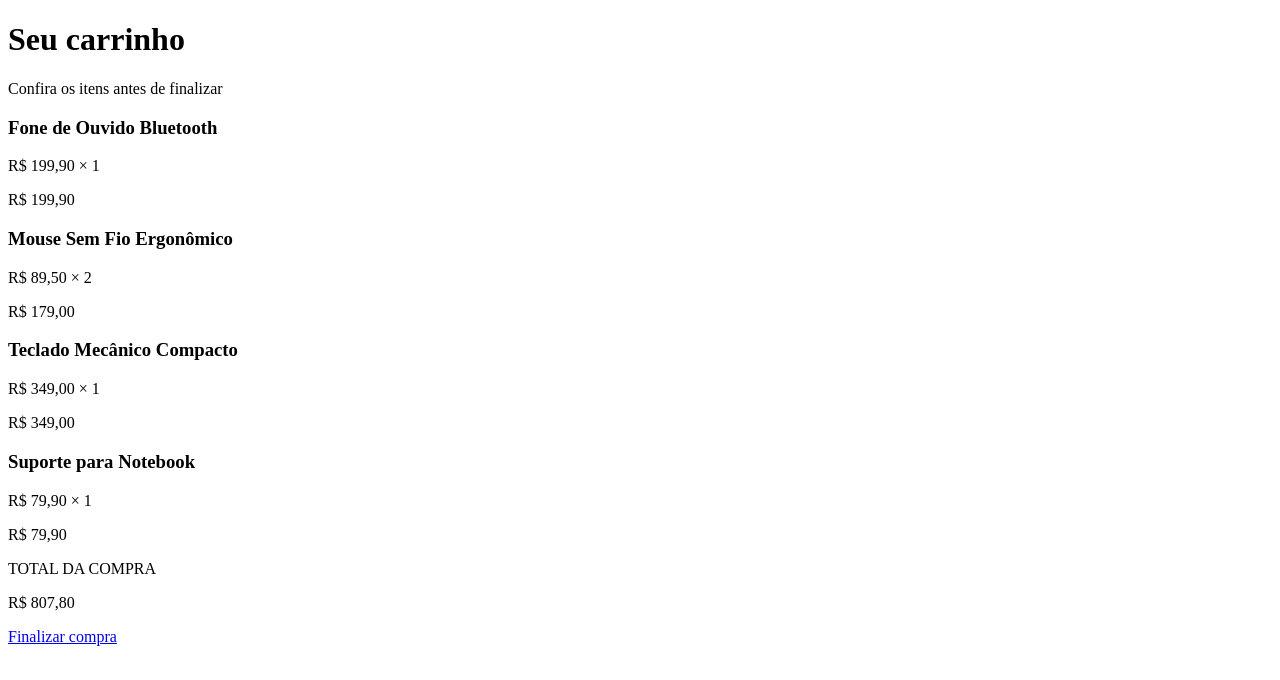
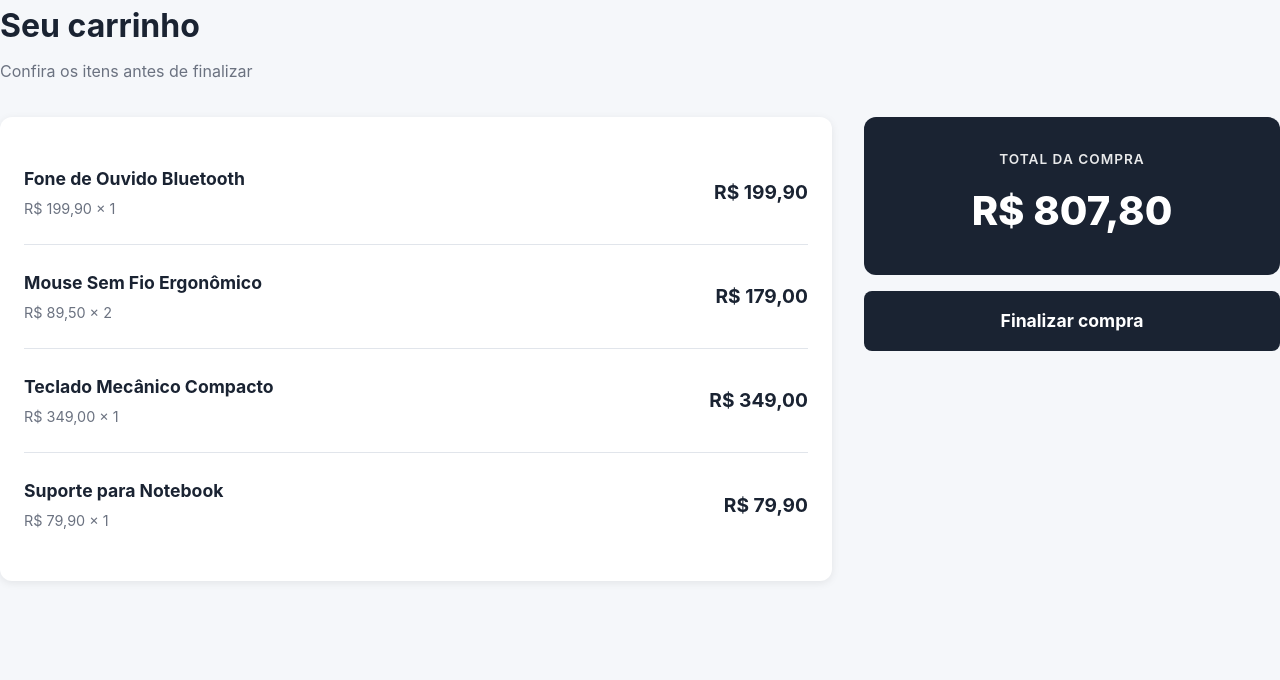
Before and after one commit to Betsy-hm/Smart-Cart-react, a React (Vite) app: page / in a window 1280 px wide. Shown: the top 680 px of the page. Built offline with nearby package versions, Linux system fonts and the light colour scheme.

Commit message:
implementa estilos principais da aplicacao

```diff
--- a/src/assets/styles/index.css
+++ b/src/assets/styles/index.css
@@ -0,0 +1,487 @@
+/* ========================================
+   SMARTCART - ESTILOS COERENTES
+   ======================================== */
+
+:root {
+  --azul-escuro: #1a2332;
+  --azul-medio: #2d3e50;
+  --azul-claro: #3d5166;
+  --ciano: #00b4d8;
+  --ciano-hover: #0096b7;
+  --branco: #ffffff;
+  --cinza-fundo: #f5f7fa;
+  --cinza-borda: #e1e5eb;
+  --cinza-texto: #6b7280;
+  --cinza-escuro: #374151;
+  --verde-sucesso: #10b981;
+  --vermelho-erro: #ef4444;
+  --sombra: 0 2px 8px rgba(0, 0, 0, 0.08);
+  --sombra-forte: 0 8px 24px rgba(0, 0, 0, 0.12);
+}
+
+* {
+  margin: 0;
+  padding: 0;
+  box-sizing: border-box;
+}
+
+body {
+  font-family: -apple-system, BlinkMacSystemFont, 'Segoe UI', Roboto, sans-serif;
+  background-color: var(--cinza-fundo);
+  color: var(--cinza-escuro);
+  line-height: 1.6;
+}
+
+/* ========================================
+   LAYOUT BASE
+   ======================================== */
+
+.app-container {
+  min-height: 100vh;
+  display: flex;
+  flex-direction: column;
+}
+
+.main-content {
+  flex: 1;
+  max-width: 1200px;
+  margin: 0 auto;
+  padding: 2rem;
+  width: 100%;
+}
+
+/* ========================================
+   HEADER
+   ======================================== */
+
+.header {
+  background: var(--azul-escuro);
+  padding: 1.5rem 2rem;
+  display: flex;
+  align-items: center;
+  gap: 1rem;
+}
+
+.header-logo {
+  width: 50px;
+  height: 50px;
+}
+
+.header-titulo {
+  color: var(--branco);
+  font-size: 1.8rem;
+  font-weight: 700;
+}
+
+.header-descricao {
+  color: var(--branco);
+  font-size: 0.9rem;
+  opacity: 0.9;
+  margin-left: auto;
+  max-width: 400px;
+  text-align: right;
+}
+
+/* ========================================
+   STEPPER DE PROGRESSO
+   ======================================== */
+
+.stepper {
+  background: var(--branco);
+  padding: 1.5rem 2rem;
+  border-bottom: 1px solid var(--cinza-borda);
+}
+
+.stepper-container {
+  max-width: 1200px;
+  margin: 0 auto;
+  display: flex;
+  justify-content: space-between;
+  align-items: center;
+}
+
+.stepper-item {
+  display: flex;
+  flex-direction: column;
+  align-items: center;
+  gap: 0.5rem;
+  flex: 1;
+}
+
+.stepper-icon {
+  width: 40px;
+  height: 40px;
+  border-radius: 50%;
+  background: var(--cinza-borda);
+  color: var(--cinza-texto);
+  display: flex;
+  align-items: center;
+  justify-content: center;
+  font-weight: 700;
+  font-size: 1.1rem;
+}
+
+.stepper-item.ativo .stepper-icon {
+  background: var(--ciano);
+  color: var(--branco);
+}
+
+.stepper-item.concluido .stepper-icon {
+  background: var(--verde-sucesso);
+  color: var(--branco);
+}
+
+.stepper-label {
+  font-size: 0.85rem;
+  color: var(--cinza-texto);
+  font-weight: 500;
+}
+
+.stepper-item.ativo .stepper-label {
+  color: var(--azul-escuro);
+  font-weight: 700;
+}
+
+/* ========================================
+   PÁGINAS - HEADER
+   ======================================== */
+
+.page-header {
+  margin-bottom: 2rem;
+}
+
+.page-header h1 {
+  font-size: 2rem;
+  color: var(--azul-escuro);
+  margin-bottom: 0.5rem;
+}
+
+.page-subtitle {
+  color: var(--cinza-texto);
+  font-size: 1rem;
+}
+
+/* ========================================
+   CARRINHO
+   ======================================== */
+
+.carrinho-content {
+  display: grid;
+  grid-template-columns: 2fr 1fr;
+  gap: 2rem;
+  align-items: start;
+}
+
+.carrinho-lista {
+  background: var(--branco);
+  border-radius: 12px;
+  padding: 1.5rem;
+  box-shadow: var(--sombra);
+}
+
+.item-carrinho {
+  display: flex;
+  justify-content: space-between;
+  align-items: center;
+  padding: 1.5rem 0;
+  border-bottom: 1px solid var(--cinza-borda);
+}
+
+.item-carrinho:last-child {
+  border-bottom: none;
+}
+
+.item-info h3 {
+  font-size: 1.1rem;
+  color: var(--azul-escuro);
+  margin-bottom: 0.25rem;
+}
+
+.item-preco {
+  color: var(--cinza-texto);
+  font-size: 0.9rem;
+}
+
+.item-subtotal {
+  font-size: 1.2rem;
+  font-weight: 700;
+  color: var(--azul-escuro);
+}
+
+.carrinho-resumo {
+  display: flex;
+  flex-direction: column;
+  gap: 1rem;
+}
+
+.resumo-compra {
+  background: var(--azul-escuro);
+  color: var(--branco);
+  padding: 2rem;
+  border-radius: 12px;
+  text-align: center;
+}
+
+.resumo-label {
+  font-size: 0.85rem;
+  font-weight: 600;
+  letter-spacing: 1px;
+  margin-bottom: 0.5rem;
+  opacity: 0.9;
+}
+
+.resumo-total {
+  font-size: 2.5rem;
+  font-weight: 800;
+}
+
+/* ========================================
+   PAGAMENTO
+   ======================================== */
+
+.pagamento-content {
+  display: grid;
+  grid-template-columns: 1fr 2fr;
+  gap: 2rem;
+  align-items: start;
+}
+
+.pagamento-total {
+  background: var(--azul-escuro);
+  color: var(--branco);
+  padding: 2rem;
+  border-radius: 12px;
+  text-align: center;
+  position: sticky;
+  top: 2rem;
+}
+
+.total-label {
+  font-size: 0.85rem;
+  font-weight: 600;
+  letter-spacing: 1px;
+  margin-bottom: 0.5rem;
+  opacity: 0.9;
+}
+
+.total-valor {
+  font-size: 2.5rem;
+  font-weight: 800;
+}
+
+.pagamento-form {
+  background: var(--branco);
+  padding: 2rem;
+  border-radius: 12px;
+  box-shadow: var(--sombra);
+}
+
+.form-group {
+  margin-bottom: 1.5rem;
+}
+
+.form-group label {
+  display: block;
+  font-weight: 600;
+  color: var(--azul-escuro);
+  margin-bottom: 0.5rem;
+  font-size: 0.95rem;
+}
+
+.form-group input {
+  width: 100%;
+  padding: 0.875rem;
+  border: 2px solid var(--cinza-borda);
+  border-radius: 8px;
+  font-size: 1rem;
+  transition: border-color 0.2s;
+}
+
+.form-group input:focus {
+  outline: none;
+  border-color: var(--ciano);
+}
+
+.form-row {
+  display: grid;
+  grid-template-columns: 1fr 1fr;
+  gap: 1rem;
+}
+
+.error-message {
+  color: var(--vermelho-erro);
+  font-size: 0.85rem;
+  margin-top: 0.5rem;
+  display: block;
+}
+
+.loading-message {
+  text-align: center;
+  color: var(--ciano);
+  font-weight: 600;
+  padding: 1rem;
+  background: rgba(0, 180, 216, 0.1);
+  border-radius: 8px;
+  margin: 1rem 0;
+}
+
+/* ========================================
+   BOTÕES
+   ======================================== */
+
+.btn-finalizar,
+.btn-pagar {
+  width: 100%;
+  padding: 1rem;
+  background: var(--azul-escuro);
+  color: var(--branco);
+  border: none;
+  border-radius: 8px;
+  font-size: 1.1rem;
+  font-weight: 700;
+  cursor: pointer;
+  text-decoration: none;
+  text-align: center;
+  display: block;
+  transition: background 0.2s;
+}
+
+.btn-finalizar:hover,
+.btn-pagar:hover:not(:disabled) {
+  background: var(--azul-medio);
+}
+
+.btn-finalizar:disabled,
+.btn-pagar:disabled {
+  background: var(--cinza-texto);
+  cursor: not-allowed;
+}
+
+.btn-voltar {
+  display: block;
+  text-align: center;
+  padding: 0.875rem;
+  background: transparent;
+  color: var(--azul-escuro);
+  border: 2px solid var(--azul-escuro);
+  border-radius: 8px;
+  text-decoration: none;
+  font-weight: 600;
+  margin-top: 1rem;
+  transition: all 0.2s;
+}
+
+.btn-voltar:hover {
+  background: var(--azul-escuro);
+  color: var(--branco);
+}
+
+/* ========================================
+   SUCESSO E FALHA
+   ======================================== */
+
+.page-sucesso,
+.page-falha {
+  display: flex;
+  align-items: center;
+  justify-content: center;
+  min-height: 60vh;
+}
+
+.resultado-card {
+  background: var(--branco);
+  padding: 3rem;
+  border-radius: 12px;
+  box-shadow: var(--sombra-forte);
+  text-align: center;
+  max-width: 500px;
+  width: 100%;
+}
+
+.resultado-icon {
+  width: 80px;
+  height: 80px;
+  border-radius: 50%;
+  display: flex;
+  align-items: center;
+  justify-content: center;
+  font-size: 2.5rem;
+  font-weight: 700;
+  margin: 0 auto 1.5rem;
+}
+
+.resultado-icon.sucesso {
+  background: rgba(16, 185, 129, 0.1);
+  color: var(--verde-sucesso);
+}
+
+.resultado-icon.falha {
+  background: rgba(239, 68, 68, 0.1);
+  color: var(--vermelho-erro);
+}
+
+.resultado-card h1 {
+  font-size: 1.8rem;
+  color: var(--azul-escuro);
+  margin-bottom: 1rem;
+}
+
+.resultado-card p {
+  color: var(--cinza-texto);
+  margin-bottom: 0.5rem;
+}
+
+.mensagem-golpe {
+  color: var(--vermelho-erro);
+  font-weight: 700;
+  font-size: 1.1rem;
+  margin: 1rem 0;
+}
+
+/* ========================================
+   RESPONSIVIDADE
+   ======================================== */
+
+@media (max-width: 768px) {
+  .header {
+    flex-direction: column;
+    text-align: center;
+    gap: 0.5rem;
+  }
+
+  .header-descricao {
+    margin-left: 0;
+    text-align: center;
+  }
+
+  .stepper-container {
+    overflow-x: auto;
+    gap: 1rem;
+  }
+
+  .stepper-label {
+    font-size: 0.75rem;
+  }
+
+  .carrinho-content,
+  .pagamento-content {
+    grid-template-columns: 1fr;
+  }
+
+  .pagamento-total {
+    position: static;
+  }
+
+  .form-row {
+    grid-template-columns: 1fr;
+  }
+
+  .main-content {
+    padding: 1rem;
+  }
+
+  .resumo-total,
+  .total-valor {
+    font-size: 2rem;
+  }
+}
```
